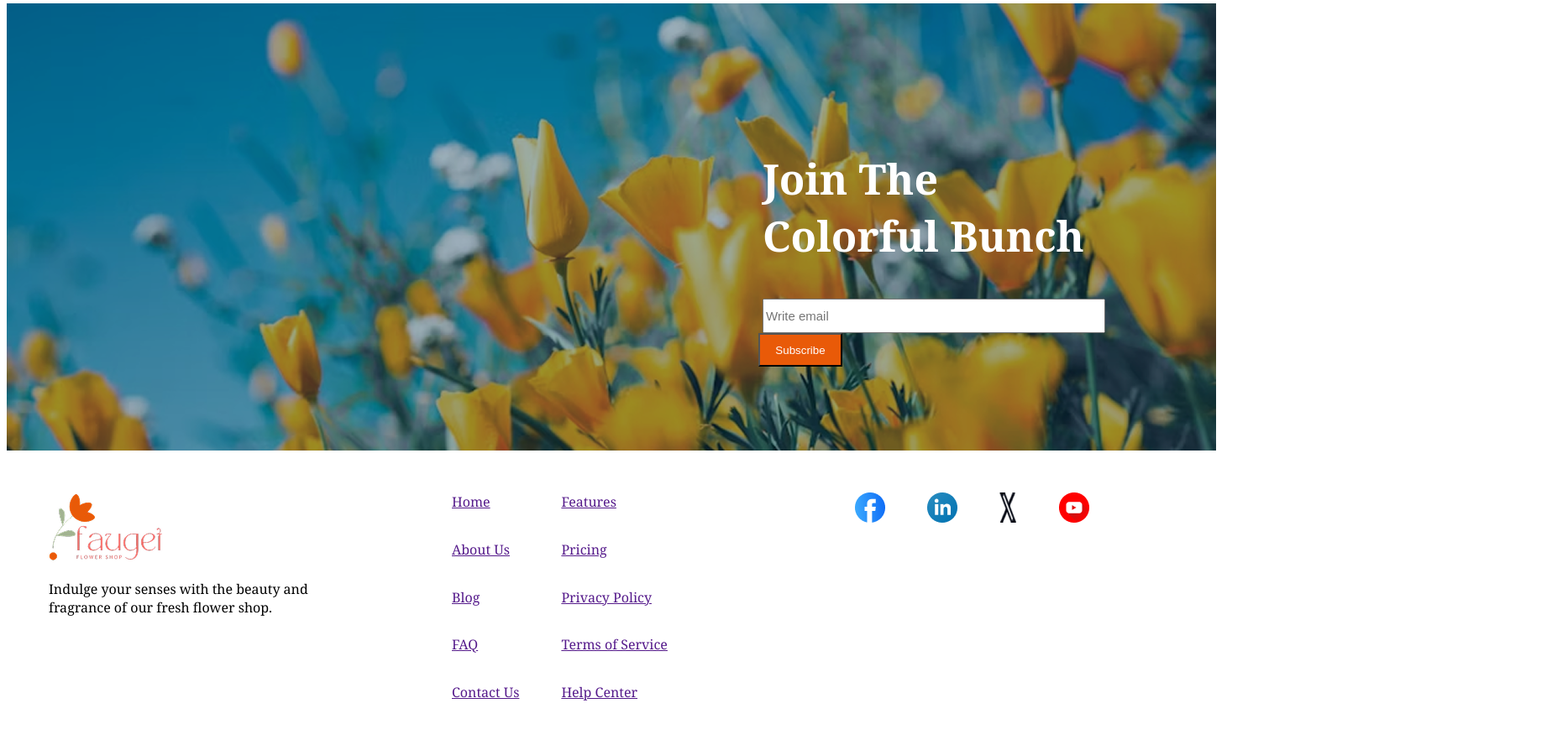
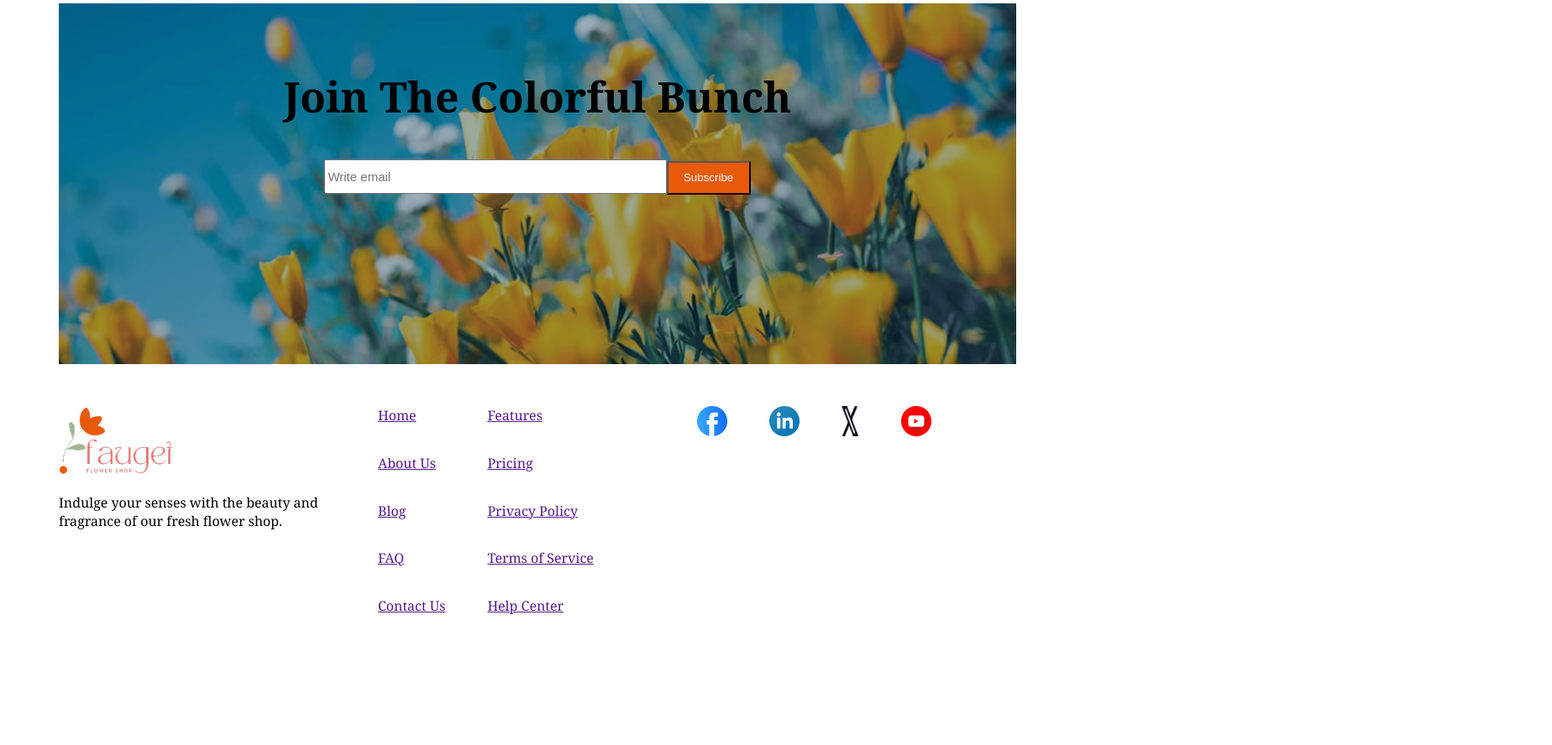
Before and after one commit to mdarifulislam7851/my-2nd-assainment, a plain HTML site: page index.html in a window 1280 px wide. Shown: the part 3535-4423 px from the top of the page at 84% size, 1848 px wide, since content can reach past the window. After the commit the page ends 4325 px from the top, so only its background shows below. Drawn offline with Linux system fonts and the light colour scheme.

Commit message:
create resize input

```diff
--- a/index.html
+++ b/index.html
@@ -146,12 +146,10 @@
 
     </section>
     <section class="input">
-        <div class="input-div-img">
-            <img src="./assets/news-letter-bg.png" alt="">
+        <img class="input-div-img" src="./assets/news-letter-bg.png" alt="">
 
-        </div>
         <div class="input-div">
-            <h1 style="font-size:50px; color:white;">Join The Colorful Bunch</h1>
+            <h1 style="font-size:50px; color:black">Join The Colorful Bunch</h1>
             <input class="input-email" type="email" name="" id="" placeholder="Write email">
             <input class="input-button" type="button" value="Subscribe">
 
--- a/style/assinment.css
+++ b/style/assinment.css
@@ -117,13 +117,14 @@ li a{
   height: 30px;
 }
 .main{
+  border: 2px solid tomato;
   position: absolute;
   display: flex;
   justify-content: space-between;
   width: 1140px;
   height: 597px;
   margin-top: 200px;
-  margin-left:700px;
+  margin-left:50px;
   align-items: center;
   gap: 50px;
 }
@@ -218,20 +219,20 @@ li a{
 }
 
 .input{
-  margin-top:1000px;
-  margin: 0 auto;
+  width: 1140px;
+  height: 430px;
+  margin:0 auto;
 
 }
 .input-div-img{
-  position: static;
-  height: 533px;
-  width: 1440px;
-  margin: 0 auto;
-  }
+  margin:0 auto;
+  height: 430px;
+  width: 1140px;
+}
 .input-div{
-  position: absolute;
-  margin-top:-400px;
-  margin-left:900px;
+  height: 200px;
+  text-align: center;
+  margin-top: -400px;
 }
 .input-email{
   font-size: 15px;
@@ -249,9 +250,9 @@ li a{
 .footer{
   display: flex;
   justify-content: space-around;
-  width: 1440px;
+  width: 1140px;
   height:348px;
-  margin:0 auto ;
+  margin:0px auto;
 
 }
 .footer1{
```
